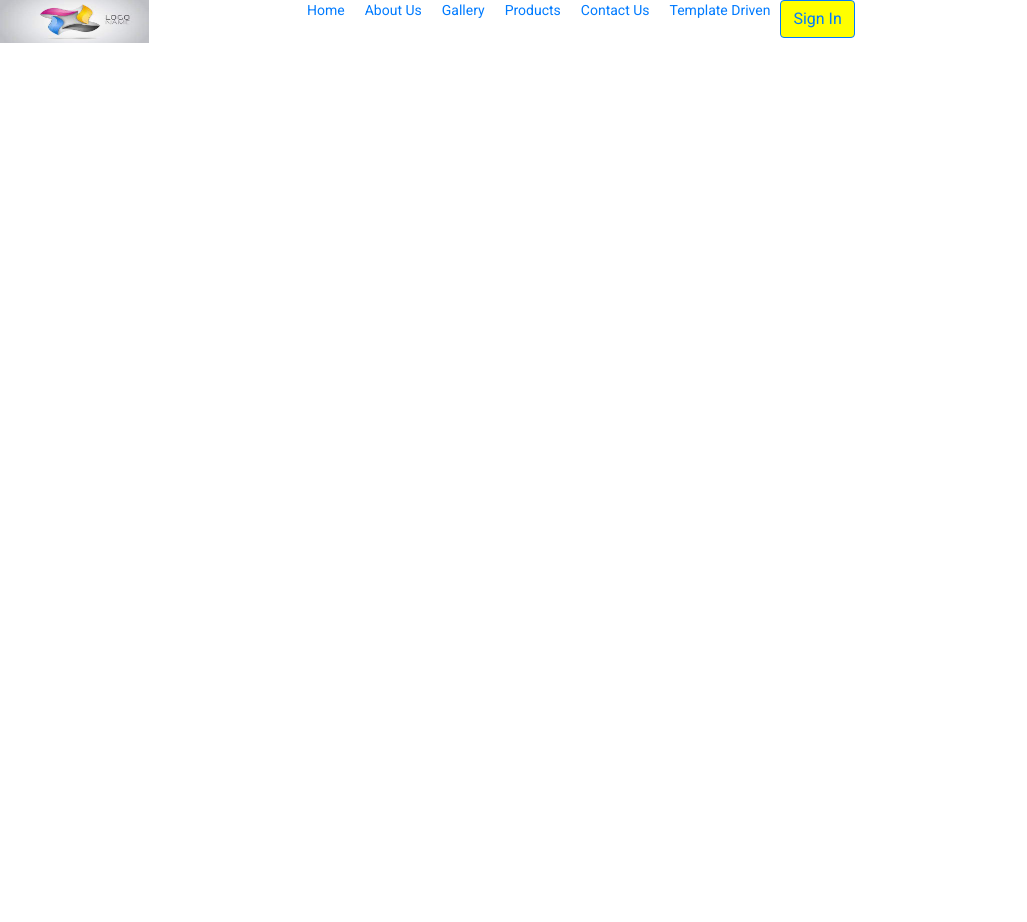
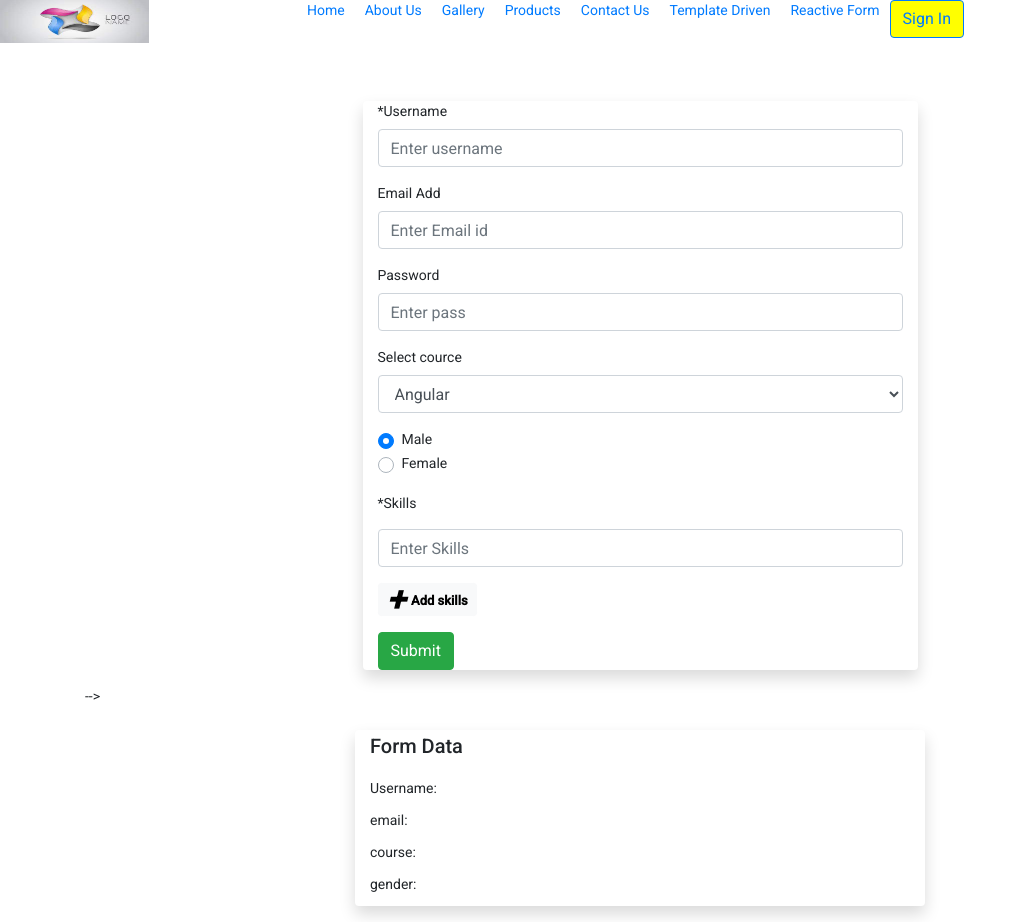
Before and after one commit to ganeshmote/behaviourSubject-multi-view, an Angular app: page /reactive in a window 1280 px wide. Before the commit this address led to /. Shown: the whole page, without its empty margins (0-1027 px from the left). Before the commit the page ends 800 px from the top, so only its background shows below. Built offline with nearby package versions, Linux system fonts and the light colour scheme.

Commit message:
reactive form concepts

```diff
--- a/src/app/app-routing.module.ts
+++ b/src/app/app-routing.module.ts
@@ -26,7 +26,7 @@ const routes: Routes = [
 {path:'home',component:HomeComponent},
 {path:'contact',component:ContactsComponent},
 {path:'template',component:TemplateDrivenComponent},
-// {path:'reactive',component:ReactiveFormComponent},
+{path:'reactive',component:ReactiveFormComponent},
 ];
 
 @NgModule({
--- a/src/app/app.module.ts
+++ b/src/app/app.module.ts
@@ -5,7 +5,7 @@ import { AppRoutingModule } from './app-routing.module';
 import { AppComponent } from './app.component';
 import { BrowserAnimationsModule } from '@angular/platform-browser/animations';
 import { NgbModule } from '@ng-bootstrap/ng-bootstrap';
-// import { ReactiveFormComponent } from './reactive-form/reactive-form.component';
+import { ReactiveFormComponent } from './reactive-form/reactive-form.component';
 import { TemplateDrivenComponent } from './template-driven/template-driven.component';
 import { FormsModule } from '@angular/forms';
 import { GalleryComponent } from './gallery/gallery.component';
@@ -37,7 +37,7 @@ import { TestappDirective } from './appDirectives/testapp.directive';
     FooterComponent,
     MenuComponent,
     TestappDirective,
-    // ReactiveFormComponent,
+    ReactiveFormComponent,
     TemplateDrivenComponent
 
 
--- a/src/app/menu/menu.component.html
+++ b/src/app/menu/menu.component.html
@@ -19,8 +19,8 @@
         <li>
             <a routerLink="template">Template Driven</a>
         </li>
-        <!-- <li>
+        <li>
             <a routerLink="reactive">Reactive Form</a>
-        </li> -->
+        </li>
     </div>
 </div>
--- a/src/app/reactive-form/reactive-form.component.html
+++ b/src/app/reactive-form/reactive-form.component.html
@@ -1,65 +1,4 @@
-<!-- <div class="container bg-pink">
-  <div class="col-md-12">
-    <div class="row justify-content-center">
-      <div class="col-md-6 text-left bg-white rounded shadow my-3">
-        <form (ngSubmit)="onSubmit(myForm)" #myForm="ngForm">
-          <div ngModelGroup="userDetail" #userDetail="ngModelGroup">
-            <div class="form-group">
-              <label for="username">*Username</label>
-              <input type="text" class="form-control" id="username" placeholder="Enter username" name="username"
-                [(ngModel)]="username" required autocomplete="off ">
-              <small *ngIf="username">your username is {{username}}</small>
-              <button class="btn-primary btn-sm mt-2" (click)="setUsername()">Set Username</button>
-            </div>
-            <div class="form-group">
-              <label for="email">Email Add</label>
-              <input type="email" class="form-control" id="email" placeholder="Enter Email id" name="email" ngModel
-                required email #email="ngModel">
-              <small class="text-danger" *ngIf="!email.valid && email.touched">Please Enter Valid Email</small>
-            </div>
-            <span *ngIf="!userDetail.valid && userDetail.touched" class="text-danger"> enter valid details</span>
-          </div>
 
-          <div class="form-group">
-            <label for="password">Password</label>
-            <input type="password" class="form-control" id="password" placeholder="Enter pass" name="password" ngModel
-              required>
-          </div>
-          <div class="form-group ">
-            <label for="course">Select cource</label>
-            <select class="form-control" id="course" name="course" [ngModel]="defaultCourse">
-              <option value="Angular">Angular</option>
-              <option value="Html">Html</option>
-              <option value="Javascript">Javascript</option>
-            </select>
-            <div class="form-group">
-              <div class="custom-control custom-radio" *ngFor="let gender of genders">
-                <input type="radio" class="custom-control-input" id="{{gender.id}}" name="gender"
-                  value="{{gender.value}}" [(ngModel)]="defaultGender">
-                <label class="custom-control-label" for="{{gender.id}}">{{gender.value}}</label>
-              </div>
-
-            </div>
-          </div>
-          <button type="submit" [disabled]="!myForm.valid" class="btn btn-success">Submit</button>
-        </form>
-      </div>
-    </div>
-  </div>
-  <div class="row justify-content-center mt-2" *ngIf="submitted">
-    <div class="col-md-6 text-left bg-white rounded shadow my-3">
-      <h2>Form Data</h2>
-      <p>Username:</p>
-      <p>email:</p>
-      <p>course:</p>
-      <p>gender:</p>
-    </div>
-  </div>
-</div> -->
-
-
-
-<!--
 
 
 <div class="container bg-pink">
@@ -130,16 +69,17 @@
     </div>
   </div> -->
 
-<!-- <div class="row justify-content-center mt-2" *ngIf="submitted">
+  <div class="row justify-content-center mt-2" >
+    <!-- <div class="row justify-content-center mt-2" *ngIf="submitted">  -->
     <div class="col-md-6 text-left bg-white rounded shadow my-3">
       <h2>Form Data</h2>
       <p>Username:</p>
       <p>email:</p>
       <p>course:</p>
       <p>gender:</p>
-      </div> -->
-<!-- </div> -->
-<!-- </div> -->
+    </div>
+  </div>
+</div>
 
 
 
--- a/src/app/reactive-form/reactive-form.component.scss
+++ b/src/app/reactive-form/reactive-form.component.scss
@@ -11,3 +11,35 @@ select.ng-invalid.ng-touched{
     border: 1px solid red ;
     box-shadow: 0 0 13px inset rgb(180, 84, 84);
 }
+.btn-add{
+    font-size: 13px;
+    font-weight: 700;
+    color: black;
+}
+.btn-add i {
+    font-size: 33px;
+    line-height: 12px;
+    display: inline-block;
+    position: relative;
+    top: 6px;
+    margin-right: 3px;
+}
+
+.btn-add:hover{
+    border: 1px solid #007bff;
+}
+
+.myRecForm.INVALID{
+    border: 1px solid red ;
+    box-shadow: 0 0 13px inset rgb(180, 84, 84);
+}
+
+.myRecForm.VALID{
+    border: 1px solid rgb(13, 212, 79) ;
+    box-shadow: 0 0 13px inset rgb(180, 84, 84)   !important;
+}
+
+.myRecForm.PENDING{
+    border: 1px solid rgb(238, 222, 80);
+    box-shadow: 0 0 13px inset rgb(180, 84, 84) !important;
+}
--- a/src/app/reactive-form/reactive-form.component.ts
+++ b/src/app/reactive-form/reactive-form.component.ts
@@ -8,112 +8,110 @@ import { Observable } from 'rxjs';
   templateUrl: './reactive-form.component.html',
   styleUrls: ['./reactive-form.component.scss']
 })
-export class ReactiveFormComponent {}
+export class ReactiveFormComponent {
 
 
-  //   notAllowedName = ['nirmala', 'shubhangi'];
-  //   genders = [{ id: 1, value:'Male' }, { id: 2, value:'Female' }];
-  //   myReactiveForm: FormGroup;
-  //   formStatus;
-  //   constructor() { }
-  //   ngOnInit() {
-  //     this.myReactiveForm = new FormGroup({
-  //       'userDetail': new FormGroup({
-  //         'username': new FormControl(null, [Validators.required, this.naName.bind(this)]),
-  //         'email': new FormControl(null, [Validators.required, Validators.email], this.naEmails),
-  //       }),
+    notAllowedName = ['nirmala', 'shubhangi'];
+    genders = [{ id: 1, value:'Male' }, { id: 2, value:'Female' }];
+    myReactiveForm: FormGroup;
+    formStatus;
+    constructor() { }
+    ngOnInit() {
+      this.myReactiveForm = new FormGroup({
+        'userDetail': new FormGroup({
+          'username': new FormControl(null, [Validators.required, this.naName.bind(this)]),
+          'email': new FormControl(null, [Validators.required, Validators.email], this.naEmails),
+        }),
 
-  //       'course': new FormControl('Angular'),
-  //       'password': new FormControl(null),
-  //       'gende': new FormControl('Male'),
-  //       'skills': new FormArray([
-  //         new FormControl(null, Validators.required),
+        'course': new FormControl('Angular'),
+        'password': new FormControl(null),
+        'gende': new FormControl('Male'),
+        'skills': new FormArray([
+          new FormControl(null, Validators.required),
 
-  //       ])
-  //     });
+        ])
+      });
 
-  //     // this.myReactiveForm.valueChanges.subscribe(
-  //     //   (value)=>console.log(value)
+      this.myReactiveForm.valueChanges.subscribe(
+        (value)=>console.log(value)
 
-  //     // );
+      );
 
-  //     this.myReactiveForm.statusChanges.subscribe(
-  //       (status) => {
-  //         // console.log(status)
-  //         this.formStatus = status;
-  //       }
-  //     )
-  //     setTimeout(() => {
+      this.myReactiveForm.statusChanges.subscribe(
+        (status) => {
+          // console.log(status)
+          this.formStatus = status;
+        }
+      )
+      // setTimeout(() => {
 
 
 
-  //       this.myReactiveForm.setValue({
-  //         userDetail: {
-  //           'username': 'ganesh',
-  //           'email': 'abc@abc.com'
-  //         },
-  //         'course': 'Html',
-  //         'password': 'abc',
-  //         'gende': 'male',
-  //         'skills': [
-  //           'python'
-  //         ]
-  //       })
-  //     }, 4000);
-  //   }
+      //   this.myReactiveForm.setValue({
+      //     userDetail: {
+      //       'username': 'ganesh',
+      //       'email': 'abc@abc.com'
+      //     },
+      //     'course': 'Html',
+      //     'password': 'abc',
+      //     'gende': 'male',
+      //     'skills': [
+      //       'python'
+      //     ]
+      //   })
+      // }, 4000);
+    }
 
 
-  //   getControls() {
-  //     return (this.myReactiveForm.get('skills') as FormArray).controls;
-  //   }
+    getControls() {
+      return (this.myReactiveForm.get('skills') as FormArray).controls;
+    }
 
-  //   onAddSkills() {
-  //     const control = new FormControl(null, Validators.required);
+    onAddSkills() {
+      const control = new FormControl(null, Validators.required);
 
-  //     (<FormArray>this.myReactiveForm.get('skills')).push(control)
-  //   }
+      (<FormArray>this.myReactiveForm.get('skills')).push(control)
+    }
 
-  //   onSubmit() {
-  //     console.log(this.myReactiveForm);
-  //     // this.myReactiveForm.reset({
-  //     //   userDetail:{
-  //     //     'username':'',
-  //     //     'email':''
-  //     //   },
-  //     //   'course':'Angular',
-  //     //   'password':'',
-  //     //   'gende':'male',
-  //     //   'skills':[
-  //     //     ''
-  //     //   ]
-  //     // }
+    onSubmit() {
+
+      console.log(this.myReactiveForm);
+      this.myReactiveForm.reset({
+        userDetail:{
+          'username':'',
+          'email':''
+        },
+        'course':'Angular',
+        'password':'',
+        'gende':'male',
+        'skills':[
+          ''
+        ]
+      } );
+    }
+
+    naName(control: FormControl) {
+      if (this.notAllowedName.indexOf(control.value) !== -1) {
+        return { 'nameIsNotAllowed': true }
+      }
+      return null;
+    }
+
+    //Async validator;
+    naEmails(control: FormControl): Promise<any> | Observable<any> {
+      const myResponse = new Promise<any>((resolve, reject) => {
+  setTimeout(()=>{
+    if(control.value ==="moteganesh10@gmail.com"){
+  resolve({'emailnotAllowed':true})
+    }
+    else{
+      resolve (null)
+    }
+  },1500);
+
+      })
+      return myResponse
 
 
-  //     // );
-  //   }
-
-  //   naName(control: FormControl) {
-  //     if (this.notAllowedName.indexOf(control.value) !== -1) {
-  //       return { 'nameIsNotAllowed': true }
-  //     }
-  //     return null;
-  //   }
-
-  //   //Async validator;
-  //   naEmails(control: FormControl): Promise<any> | Observable<any> {
-  //     const myResponse = new Promise<any>((resolve, reject) => {
-  // setTimeout(()=>{
-  //   if(control.value ==="moteganesh10@gmail.com"){
-  // resolve=>({'emailnotAllowed':true})
-  //   }
-  //   else{
-  //     resolve (null)
-  //   }
-  // },1500);
-
-  //     })
-  //     return myResponse
-
-
-  //   }
-  // }
+    }
+  }
```
Lines whose indentation alone changed are shown as unchanged.
